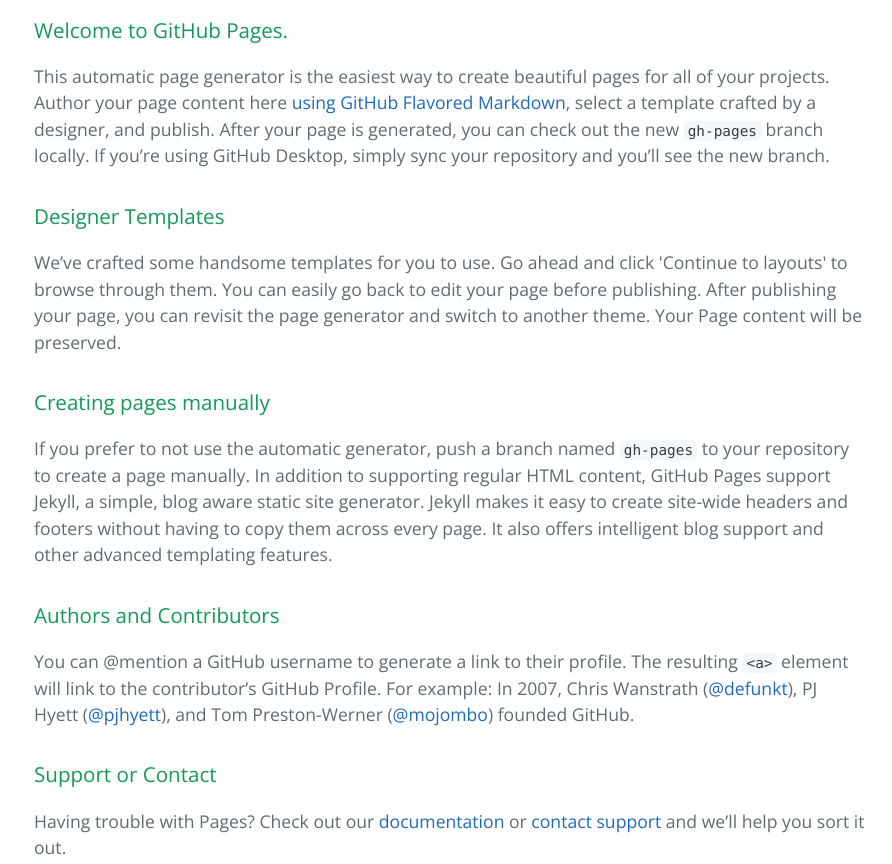
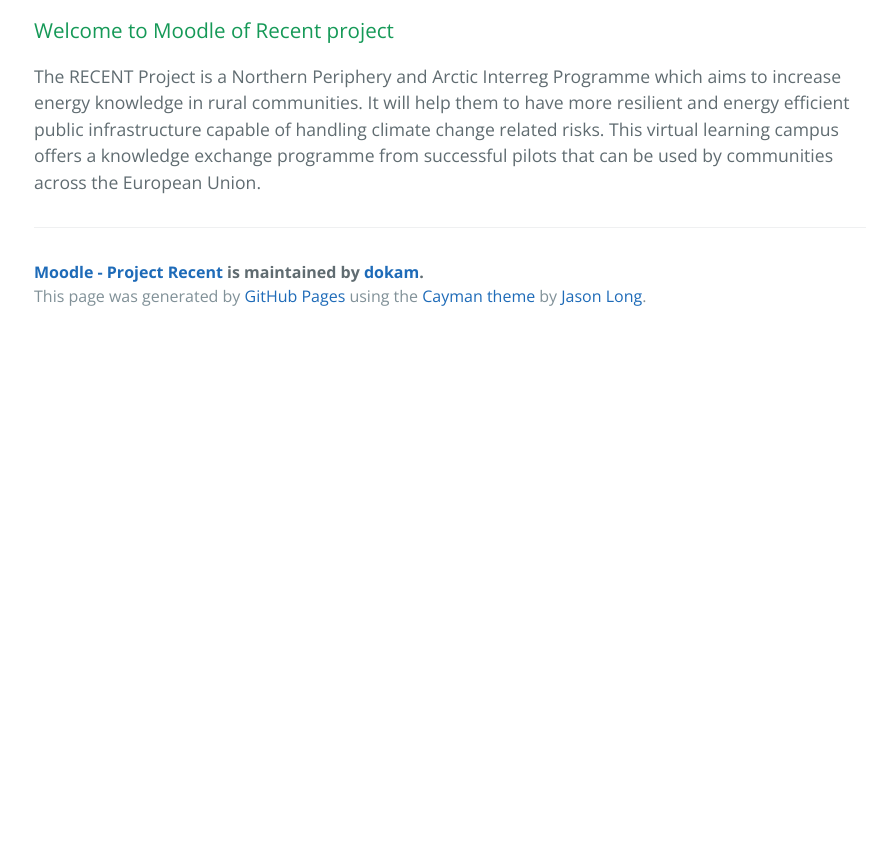
Before and after one commit to dokam/projectMoodle_recentnpa, a plain HTML site: page index.html in a window 1280 px wide. Shown: the part 460-1324 px from the top of the page, without its empty margins (190-1082 px from the left). After the commit the page ends 800 px from the top, so only its background shows below. Drawn offline with nearby package versions, Linux system fonts and the light colour scheme.

```diff
--- a/index.html
+++ b/index.html
@@ -20,29 +20,9 @@
 
     <section class="main-content">
       <h3>
-<a id="welcome-to-github-pages" class="anchor" href="#welcome-to-github-pages" aria-hidden="true"><span aria-hidden="true" class="octicon octicon-link"></span></a>Welcome to GitHub Pages.</h3>
+<a id="welcome-to-moodle-of-recent-project" class="anchor" href="#welcome-to-moodle-of-recent-project" aria-hidden="true"><span aria-hidden="true" class="octicon octicon-link"></span></a>Welcome to Moodle of Recent project</h3>
 
-<p>This automatic page generator is the easiest way to create beautiful pages for all of your projects. Author your page content here <a href="https://guides.github.com/features/mastering-markdown/">using GitHub Flavored Markdown</a>, select a template crafted by a designer, and publish. After your page is generated, you can check out the new <code>gh-pages</code> branch locally. If you’re using GitHub Desktop, simply sync your repository and you’ll see the new branch.</p>
-
-<h3>
-<a id="designer-templates" class="anchor" href="#designer-templates" aria-hidden="true"><span aria-hidden="true" class="octicon octicon-link"></span></a>Designer Templates</h3>
-
-<p>We’ve crafted some handsome templates for you to use. Go ahead and click 'Continue to layouts' to browse through them. You can easily go back to edit your page before publishing. After publishing your page, you can revisit the page generator and switch to another theme. Your Page content will be preserved.</p>
-
-<h3>
-<a id="creating-pages-manually" class="anchor" href="#creating-pages-manually" aria-hidden="true"><span aria-hidden="true" class="octicon octicon-link"></span></a>Creating pages manually</h3>
-
-<p>If you prefer to not use the automatic generator, push a branch named <code>gh-pages</code> to your repository to create a page manually. In addition to supporting regular HTML content, GitHub Pages support Jekyll, a simple, blog aware static site generator. Jekyll makes it easy to create site-wide headers and footers without having to copy them across every page. It also offers intelligent blog support and other advanced templating features.</p>
-
-<h3>
-<a id="authors-and-contributors" class="anchor" href="#authors-and-contributors" aria-hidden="true"><span aria-hidden="true" class="octicon octicon-link"></span></a>Authors and Contributors</h3>
-
-<p>You can @mention a GitHub username to generate a link to their profile. The resulting <code>&lt;a&gt;</code> element will link to the contributor’s GitHub Profile. For example: In 2007, Chris Wanstrath (<a href="https://github.com/defunkt" class="user-mention">@defunkt</a>), PJ Hyett (<a href="https://github.com/pjhyett" class="user-mention">@pjhyett</a>), and Tom Preston-Werner (<a href="https://github.com/mojombo" class="user-mention">@mojombo</a>) founded GitHub.</p>
-
-<h3>
-<a id="support-or-contact" class="anchor" href="#support-or-contact" aria-hidden="true"><span aria-hidden="true" class="octicon octicon-link"></span></a>Support or Contact</h3>
-
-<p>Having trouble with Pages? Check out our <a href="https://help.github.com/pages">documentation</a> or <a href="https://github.com/contact">contact support</a> and we’ll help you sort it out.</p>
+<p>The RECENT Project is a Northern Periphery and Arctic Interreg Programme which aims to increase energy knowledge in rural communities. It will help them to have more resilient and energy efficient public infrastructure capable of handling climate change related risks. This virtual learning campus offers a knowledge exchange programme from successful pilots that can be used by communities across the European Union. </p>
 
       <footer class="site-footer">
         <span class="site-footer-owner"><a href="https://github.com/dokam/projectMoodle_recentnpa">Moodle - Project Recent</a> is maintained by <a href="https://github.com/dokam">dokam</a>.</span>
```
Also changed, not shown: params.json (+1 -1 lines).
